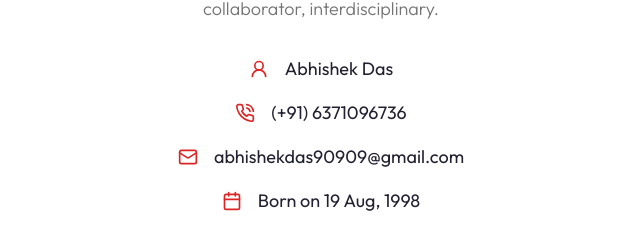
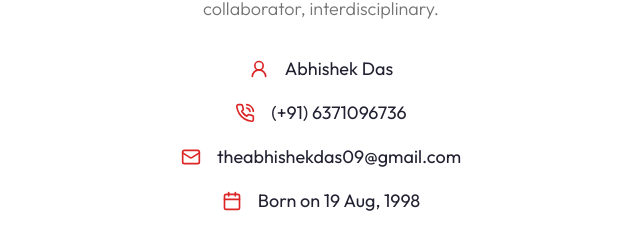
Before and after one commit to theAbhishekDas/PORTFOLIO-ABHISHEK, a Next.js app: page / in a window 1280 px wide. Shown: the part 1190-1423 px from the top of the page, without its empty margins (319-959 px from the left). Built offline with nearby package versions, Linux system fonts and the light colour scheme.

Commit message:
Update About.jsx
Email Update

```diff
--- a/components/About.jsx
+++ b/components/About.jsx
@@ -16,7 +16,7 @@ const infoData = [
   },
   {
     icon: <MailIcon size={20} />,
-    text: 'abhishekdas90909@gmail.com',
+    text: 'theabhishekdas09@gmail.com',
 
   },
   {
```
